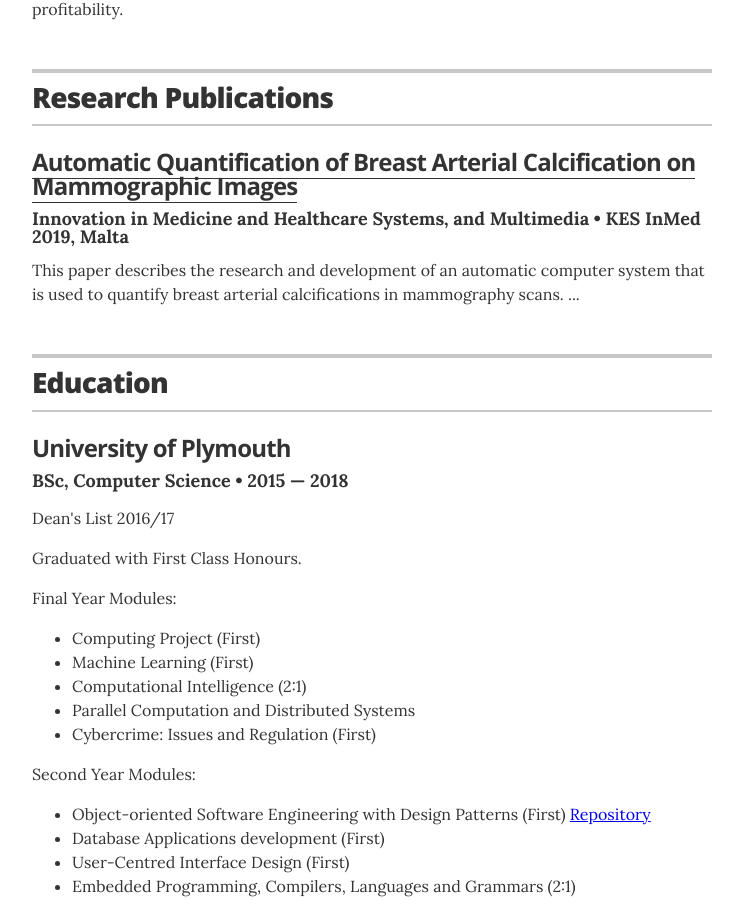
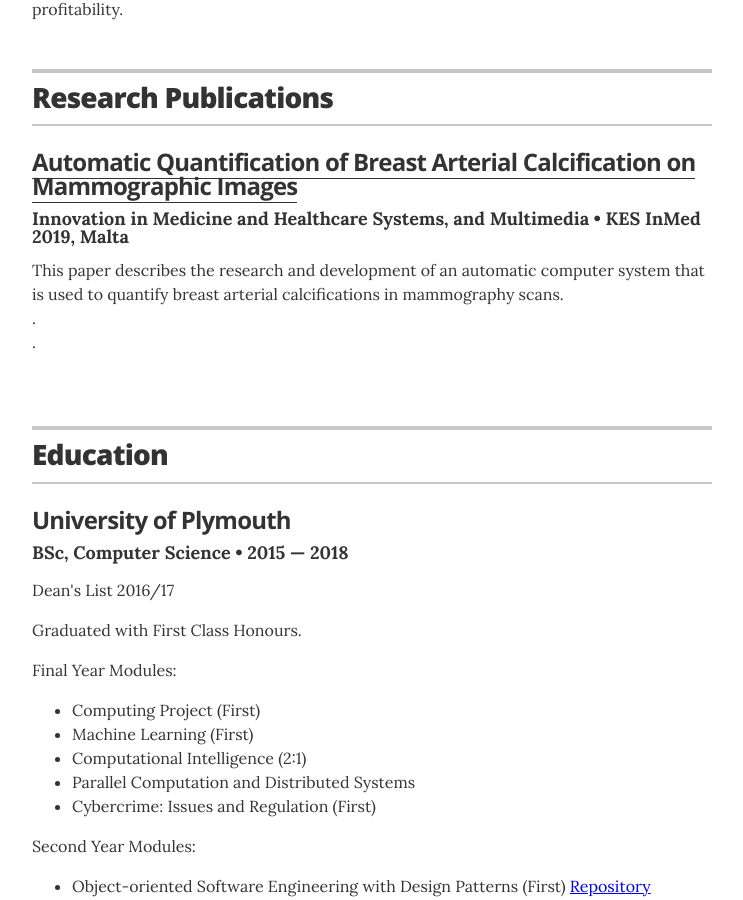
Before and after one commit to nmazidi/nmazidi.github.io, a Jekyll site: the page built from index.html, in a window 1280 px wide and 900 px high, scrolled down 1607 px. Shown: the whole window, without its empty margins (268-1011 px from the left). Built offline with Jekyll 4.4.1, drawn with Linux system fonts in a browser that asks for light colours.

Commit message:
spacing again

```diff
--- a/_data/recognitions.yml
+++ b/_data/recognitions.yml
@@ -2,4 +2,4 @@
 - award: <a href="https://link.springer.com/chapter/10.1007%2F978-981-13-8566-7_28">Automatic Quantification of Breast Arterial Calcification on Mammographic Images</a>
   organization: Innovation in Medicine and Healthcare Systems, and Multimedia
   year: KES InMed 2019, Malta
-  summary: This paper describes the research and development of an automatic computer system that is used to quantify breast arterial calcifications in mammography scans. </b>.</b>.</b>.</b>
+  summary: This paper describes the research and development of an automatic computer system that is used to quantify breast arterial calcifications in mammography scans. <br>.<br>.<br><br>
```
